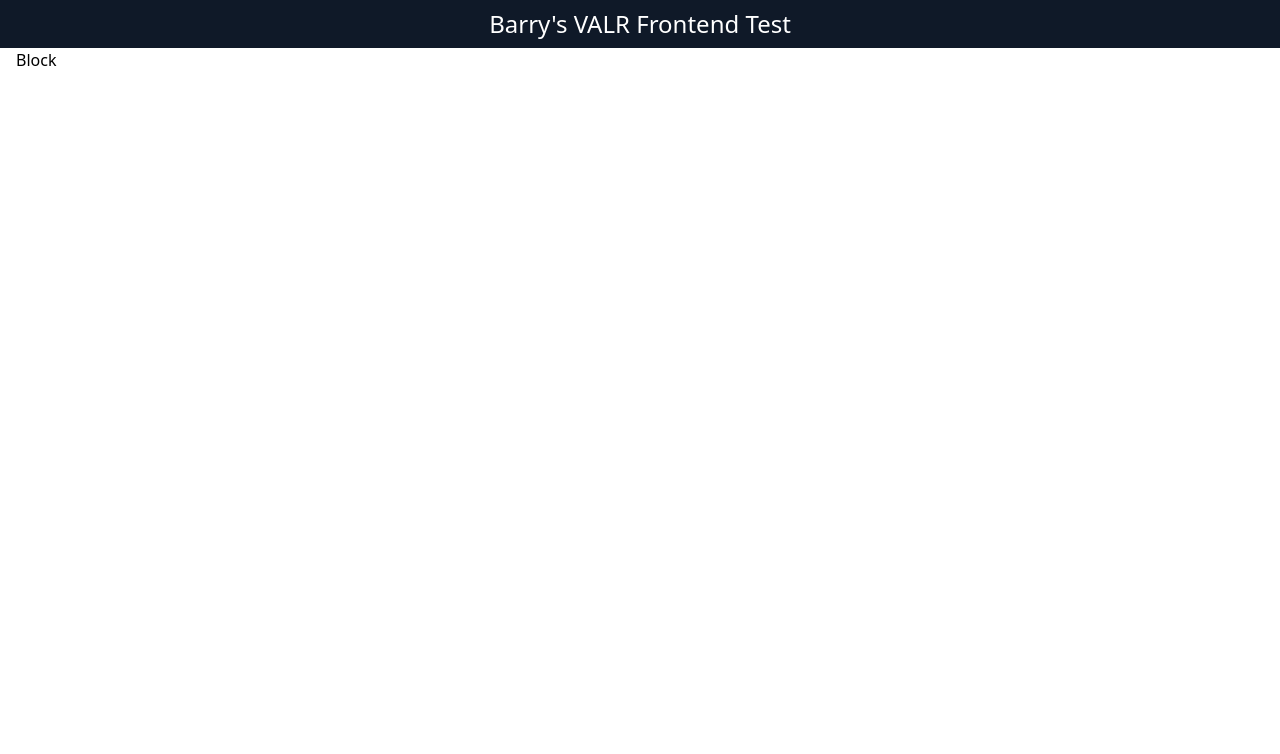
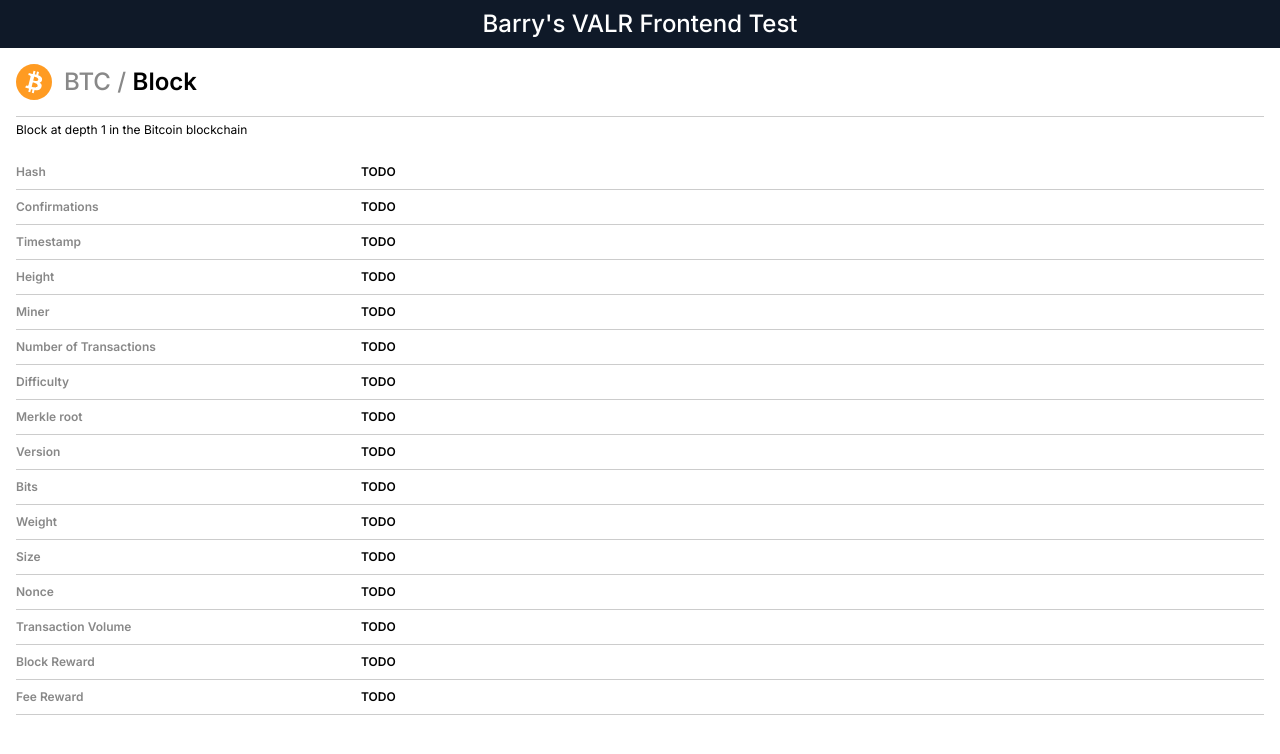
Before and after one commit to barrymichaeldoyle/valr-frontend, a React (Vite) app: page /1 in a window 1280 px wide. Shown: the top 754 px of the page. Built offline with nearby package versions, Linux system fonts and the light colour scheme.

Commit message:
setup ui for block page

```diff
--- a/index.html
+++ b/index.html
@@ -3,6 +3,12 @@
   <head>
     <meta charset="UTF-8" />
     <link rel="icon" type="image/x-icon" href="/favicon.ico" />
+    <link rel="preconnect" href="https://fonts.googleapis.com" />
+    <link rel="preconnect" href="https://fonts.gstatic.com" crossorigin />
+    <link
+      href="https://fonts.googleapis.com/css2?family=Inter:wght@300;400;500;600;700&display=swap"
+      rel="stylesheet"
+    />
     <meta name="viewport" content="width=device-width, initial-scale=1.0" />
     <meta
       name="description"
--- a/src/main.css
+++ b/src/main.css
@@ -1,7 +1,7 @@
 :root {
   background-color: #ffffff;
   color: var(--text-color);
-  font-family: system-ui, Avenir, Helvetica, Arial, sans-serif;
+  font-family: 'Inter', system-ui, Avenir, Helvetica, Arial, sans-serif;
   font-weight: 400;
   line-height: 1.5;
   font-synthesis: none;
@@ -9,6 +9,7 @@
   -webkit-font-smoothing: antialiased;
   -moz-osx-font-smoothing: grayscale;
 
+  --border-muted: 0.0625rem solid #ccc;
   --focus-color: #3b82f6;
   --focus: 0.25rem auto var(--focus-color);
   --radius: 0.2rem;
--- /dev/null
+++ b/src/screens/Block/Block.css
@@ -0,0 +1,25 @@
+.block-header {
+  border-bottom: var(--border-muted);
+  display: flex;
+  align-items: center;
+  gap: 0.75rem;
+  padding: 1rem 0;
+}
+
+.block-header-icon {
+  display: inline-block;
+  width: 2.25rem;
+  height: 2.25rem;
+}
+
+.block-header h2 {
+  margin: 0;
+  color: var(--text-color-secondary);
+  font-size: 1.5rem;
+  font-weight: 500;
+}
+
+.block-header span {
+  color: var(--text-color);
+  font-weight: 600;
+}
--- a/src/screens/Block/Block.tsx
+++ b/src/screens/Block/Block.tsx
@@ -1,3 +1,22 @@
+import './Block.css';
+
+import { BTC } from '../../icons';
+
+import { Details } from './Details/Details';
+
 export function Block() {
-  return <div>Block</div>;
+  return (
+    <>
+      <div className="block-header">
+        <span className="block-header-icon">
+          <BTC />
+        </span>
+        <h2>
+          BTC / <span>Block</span>
+        </h2>
+      </div>
+
+      <Details />
+    </>
+  );
 }
--- /dev/null
+++ b/src/screens/Block/Details/DetailItem/DetailItem.css
@@ -0,0 +1,18 @@
+.detail-item {
+  border-bottom: var(--border-muted);
+  display: flex;
+  flex-direction: row;
+  gap: 0.25rem;
+  padding: 0.5rem 0;
+  font-size: 0.75rem;
+  font-weight: 600;
+}
+
+.detail-item dt {
+  color: var(--text-color-secondary);
+  flex: 1;
+}
+
+.detail-item dd {
+  flex: 3;
+}
--- /dev/null
+++ b/src/screens/Block/Details/DetailItem/DetailItem.tsx
@@ -0,0 +1,17 @@
+import './DetailItem.css';
+
+import type { ReactNode } from 'react';
+
+interface DetailItemProps {
+  label: string;
+  value: string | ReactNode;
+}
+
+export function DetailItem({ label, value }: DetailItemProps) {
+  return (
+    <div className="detail-item">
+      <dt>{label}</dt>
+      <dd>{value}</dd>
+    </div>
+  );
+}
--- /dev/null
+++ b/src/screens/Block/Details/Details.css
@@ -0,0 +1,5 @@
+.block-description {
+  font-size: 0.75rem;
+  font-weight: 400;
+  margin-top: 0.25rem;
+}
--- /dev/null
+++ b/src/screens/Block/Details/Details.tsx
@@ -0,0 +1,36 @@
+import './Details.css';
+
+import { useParams } from 'react-router';
+
+import { DetailItem } from './DetailItem/DetailItem';
+
+export function Details() {
+  const { blockHash } = useParams();
+
+  return (
+    <>
+      <p className="block-description">
+        Block at depth {blockHash} in the Bitcoin blockchain
+      </p>
+
+      <dl>
+        <DetailItem label="Hash" value="TODO" />
+        <DetailItem label="Confirmations" value="TODO" />
+        <DetailItem label="Timestamp" value="TODO" />
+        <DetailItem label="Height" value="TODO" />
+        <DetailItem label="Miner" value="TODO" />
+        <DetailItem label="Number of Transactions" value="TODO" />
+        <DetailItem label="Difficulty" value="TODO" />
+        <DetailItem label="Merkle root" value="TODO" />
+        <DetailItem label="Version" value="TODO" />
+        <DetailItem label="Bits" value="TODO" />
+        <DetailItem label="Weight" value="TODO" />
+        <DetailItem label="Size" value="TODO" />
+        <DetailItem label="Nonce" value="TODO" />
+        <DetailItem label="Transaction Volume" value="TODO" />
+        <DetailItem label="Block Reward" value="TODO" />
+        <DetailItem label="Fee Reward" value="TODO" />
+      </dl>
+    </>
+  );
+}
```
